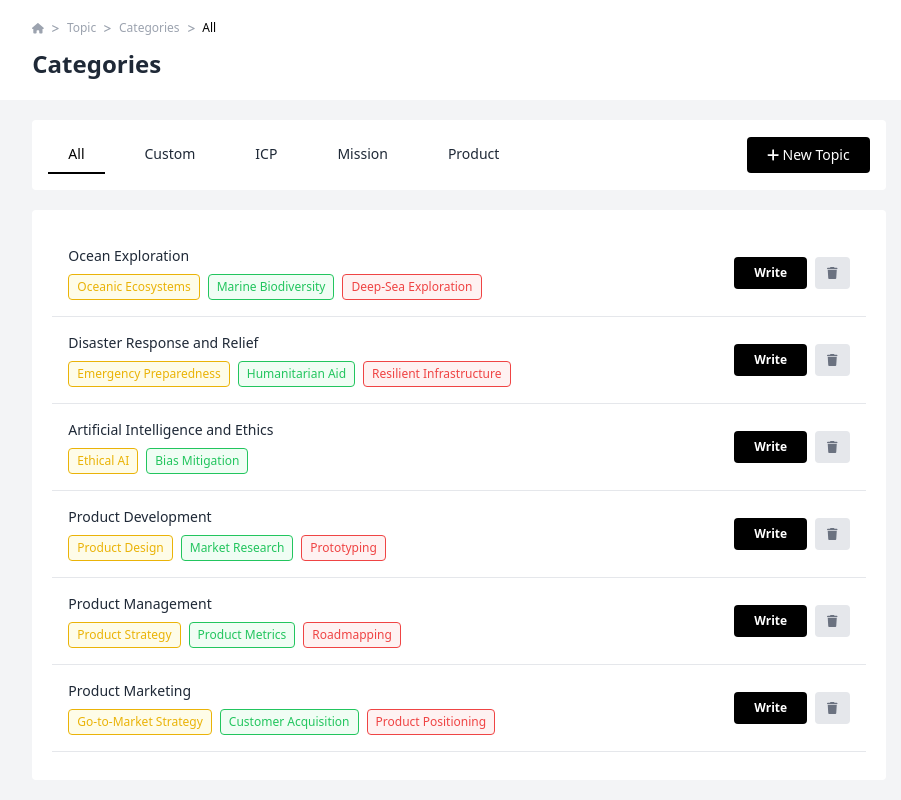
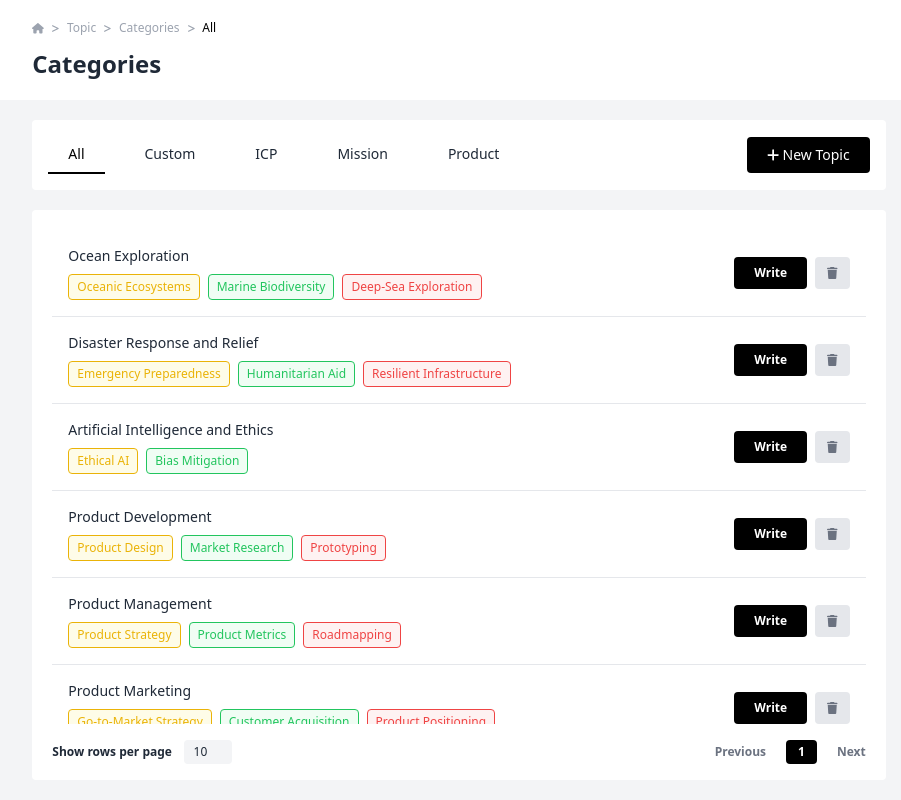
Before and after one commit to 03brainy-clicks/speedyAssignment, a React (Create React App) app: page /dashboard in a window 1280 px wide. Shown: the whole page, without its empty margins (181-1082 px from the left). Built offline with nearby package versions, Linux system fonts and the light colour scheme.

Commit message:
pagination done

```diff
--- a/package.json
+++ b/package.json
@@ -17,6 +17,7 @@
     "react-avatar-editor": "^13.0.0",
     "react-dom": "^18.2.0",
     "react-image-editor": "^0.0.1",
+    "react-paginate": "^8.2.0",
     "react-quill": "^2.0.0",
     "react-router-dom": "^6.12.1",
     "react-scripts": "5.0.1",
--- a/src/components/list/List.js
+++ b/src/components/list/List.js
@@ -1,29 +1,108 @@
-import React, { useContext } from "react";
+// import React, { useContext } from "react";
+// import ListItem from "./ListItem";
+// import Context from "../../context/Context";
+// import { ListFilter } from "../../utils/UtilFunction";
+
+// const List = () => {
+//   const { topicList, activeState } = useContext(Context);
+
+//   //   filter
+//   const filterData = ListFilter(activeState, topicList);
+
+//   return (
+//     <>
+//       {/* list  */}
+//       <div
+//         className="lg:w-8/12 md:w-9/12 w-11/12 mx-auto flex flex-col overflow-hidden  bg-white pt-5 px-5 rounded  flex-1"
+//         data-aos="fade-up"
+//         data-aos-duration="2000"
+//       >
+//         <div className="flex-1 overflow-y-scroll ">
+//           {filterData.map((item) => {
+//             return <ListItem data={item} key={item.topicId} />;
+//           })}
+//         </div>
+//         <div className="py-3">
+
+//         </div>
+//       </div>
+//     </>
+//   );
+// };
+
+// export default List;
+
+import React, { useContext, useState } from "react";
 import ListItem from "./ListItem";
 import Context from "../../context/Context";
 import { ListFilter } from "../../utils/UtilFunction";
+import ReactPaginate from "react-paginate";
 
 const List = () => {
   const { topicList, activeState } = useContext(Context);
 
-  //   filter
+  // Filter data based on activeState
   const filterData = ListFilter(activeState, topicList);
+
+  // Pagination state
+  const [itemsPerPage, setItemsPerPage] = useState(10); // Number of items per page
+  const [currentPage, setCurrentPage] = useState(0);
+  const totalItems = filterData.length;
+  const totalPages = Math.ceil(totalItems / itemsPerPage);
+
+  // Get current page's data
+  const indexOfLastItem = (currentPage + 1) * itemsPerPage;
+  const indexOfFirstItem = indexOfLastItem - itemsPerPage;
+  const currentItems = filterData.slice(indexOfFirstItem, indexOfLastItem);
+
+  // Handle page change
+  const handlePageChange = ({ selected }) => {
+    setCurrentPage(selected);
+  };
 
   return (
     <>
-      {/* list  */}
+      {/* List */}
       <div
-        className="lg:w-8/12 md:w-9/12 w-11/12 mx-auto flex flex-col overflow-hidden  bg-white pt-5 px-5 rounded  flex-1"
+        className="lg:w-8/12 md:w-9/12 w-11/12 mx-auto flex flex-col overflow-hidden bg-white pt-5 px-5 rounded flex-1"
         data-aos="fade-up"
         data-aos-duration="2000"
       >
-        <div className="flex-1 overflow-y-scroll ">
-          {filterData.map((item) => {
-            return <ListItem data={item} key={item.topicId} />;
-          })}
+        <div className="flex-1 overflow-y-scroll">
+          {currentItems.map((item) => (
+            <ListItem data={item} key={item.topicId} />
+          ))}
         </div>
-        <div className="py-3">
+        <div className="py-4 flex justify-between">
+          {/* Pagination */}
+          <div className="flex items-center">
+            <label htmlFor="items" className="text-xs font-semibold">
+              <span className="sm:inline hidden"> Show rows per page</span>
+              <span className="sm:hidden inline"> Rows </span>
+            </label>
+            <input
+              value={itemsPerPage}
+              onChange={(e) =>
+                setItemsPerPage(e.target.value >= 5 ? e.target.value : 5)
+              }
+              type="number"
+              className=" ml-3 bg-gray-100  outline-none text-xs  text-center py-1 w-12 rounded"
+            />
+          </div>
 
+          <ReactPaginate
+            className="flex gap-5 items-center text-xs font-semibold text-gray-500 hover:text-gray-700 "
+            previousLabel={"Previous"}
+            nextLabel={"Next"}
+            breakLabel={"..."}
+            breakClassName={"break-me"}
+            pageCount={totalPages}
+            marginPagesDisplayed={2}
+            pageRangeDisplayed={5}
+            onPageChange={handlePageChange}
+            containerClassName={"pagination"}
+            activeClassName={"bg-black px-3 py-1 text-white rounded"}
+          />
         </div>
       </div>
     </>
--- a/src/index.css
+++ b/src/index.css
@@ -36,3 +36,14 @@
   width: 100%;
   z-index: 99 !important;
 }
+
+.previous {
+  @apply text-gray-500 hover:text-black active:text-black;
+}
+.next {
+  @apply text-gray-500 hover:text-black active:text-black;
+}
+
+.disabled {
+  @apply text-gray-500 hover:text-gray-500 active:text-gray-500 ;
+}
```
Also changed, not shown: 1 other file (tests, documents, lock files or other folders).
